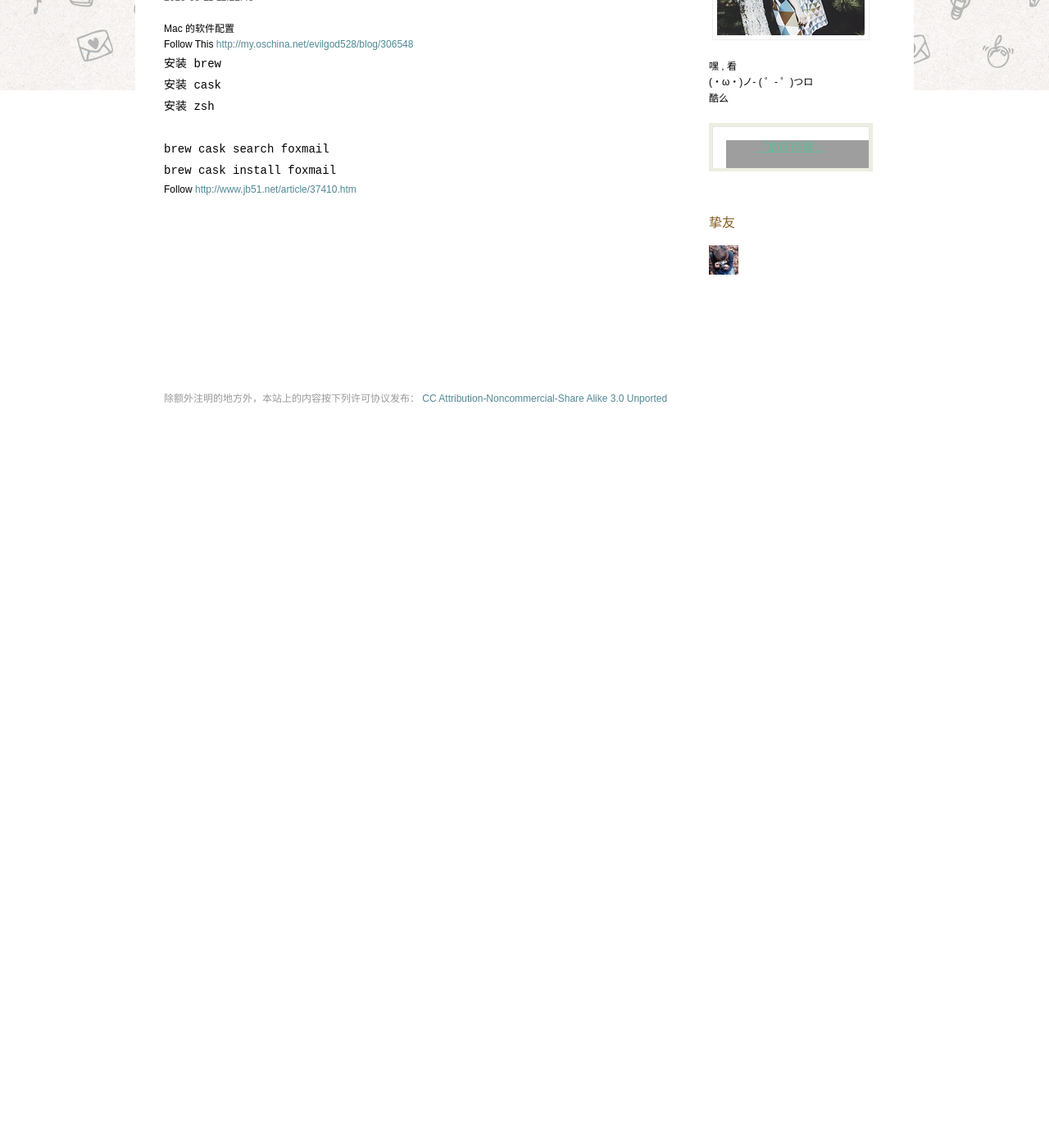
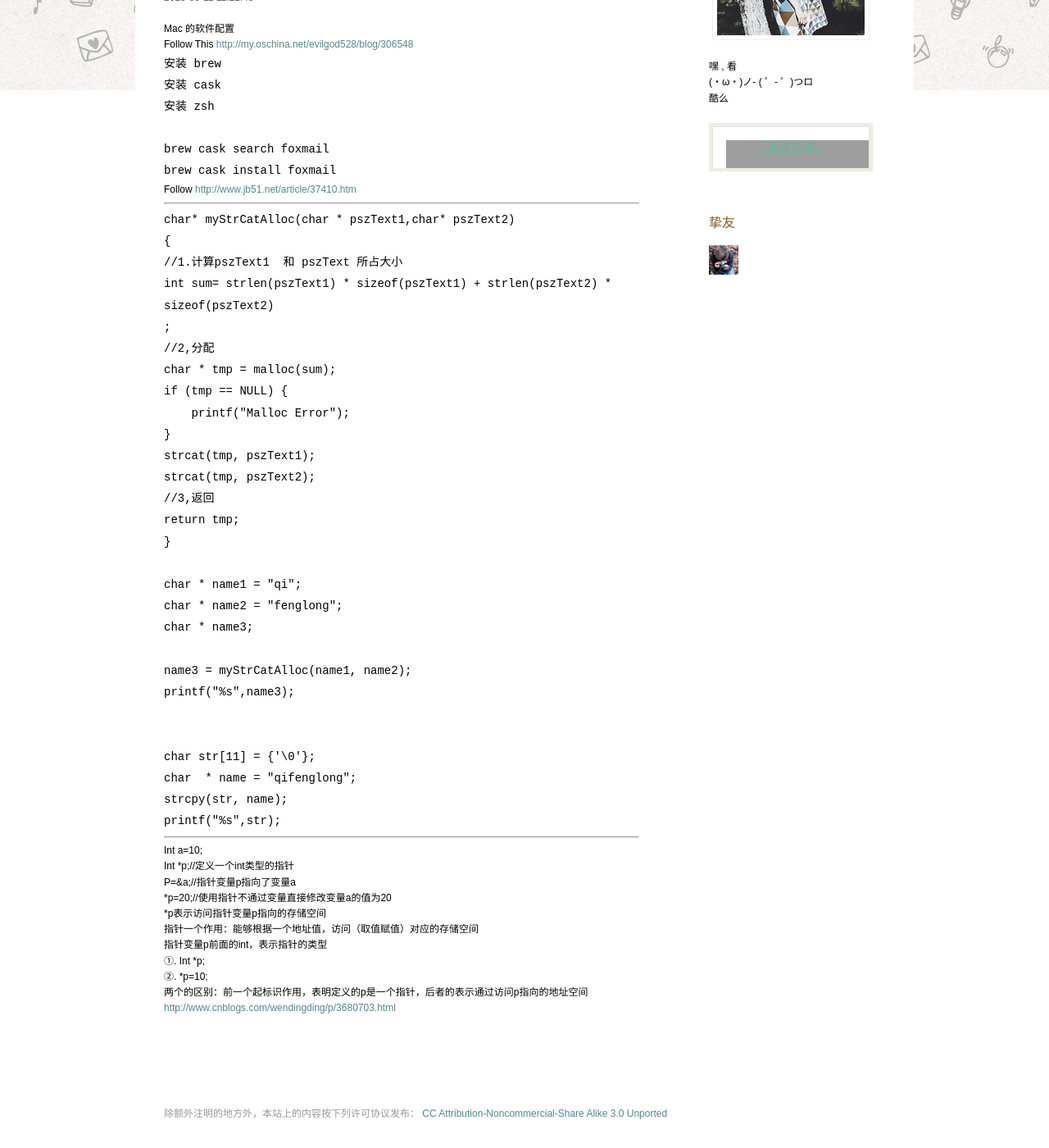
Before and after one commit to payloads/payloads.github.io, a Jekyll site: the page built from _posts/2015-11-24-a.md, in a window 1280 px wide and 1400 px high, scrolled down 190 px. Shown: the whole window at 82% size. Built offline with Jekyll 4.4.1, drawn with Linux system fonts in a browser that asks for light colours; before the commit the page ends 900 px from its top, so only the background shows below that; grey boxes are pictures that could not be loaded.

Commit message:
dh - 2 -a

```diff
--- a/_posts/2015-11-24-a.md
+++ b/_posts/2015-11-24-a.md
@@ -22,5 +22,64 @@ Follow This [http://my.oschina.net/evilgod528/blog/306548](http://my.oschina.net
 
 Follow [http://www.jb51.net/article/37410.htm](http://www.jb51.net/article/37410.htm)
 
+----
+
+    char* myStrCatAlloc(char * pszText1,char* pszText2)
+    {
+    //1.计算pszText1  和 pszText 所占大小
+    int sum= strlen(pszText1) * sizeof(pszText1) + strlen(pszText2) * sizeof(pszText2)
+    ;
+    //2,分配
+    char * tmp = malloc(sum);
+    if (tmp == NULL) {
+        printf("Malloc Error");
+    }
+    strcat(tmp, pszText1);
+    strcat(tmp, pszText2);
+    //3,返回
+    return tmp;
+    }
+
+    char * name1 = "qi";
+    char * name2 = "fenglong";
+    char * name3;
+
+    name3 = myStrCatAlloc(name1, name2);
+    printf("%s",name3);
+
+
+    char str[11] = {'\0'};
+    char  * name = "qifenglong";
+    strcpy(str, name);
+    printf("%s",str);
+
+
+
+
+
+----
+
+Int a=10;
+
+Int *p;//定义一个int类型的指针
+
+P=&a;//指针变量p指向了变量a
+
+*p=20;//使用指针不通过变量直接修改变量a的值为20
+
+*p表示访问指针变量p指向的存储空间
+
+指针一个作用：能够根据一个地址值，访问（取值 | 赋值）对应的存储空间
+
+指针变量p前面的int，表示指针的类型
+
+①. Int *p;
+
+②. *p=10;
+
+两个*的区别：前一个起标识作用，表明定义的p是一个指针，后者的*表示通过访问p指向的地址空间
+
+[http://www.cnblogs.com/wendingding/p/3680703.html](http://www.cnblogs.com/wendingding/p/3680703.html)
+
 
 <!--more-->
```
Also changed, not shown: _posts/2015-11-25-b.md (added, +28 -0 lines).
